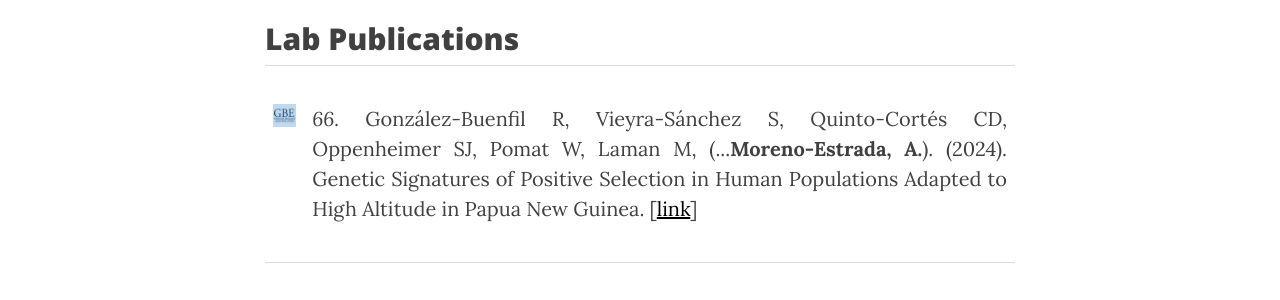
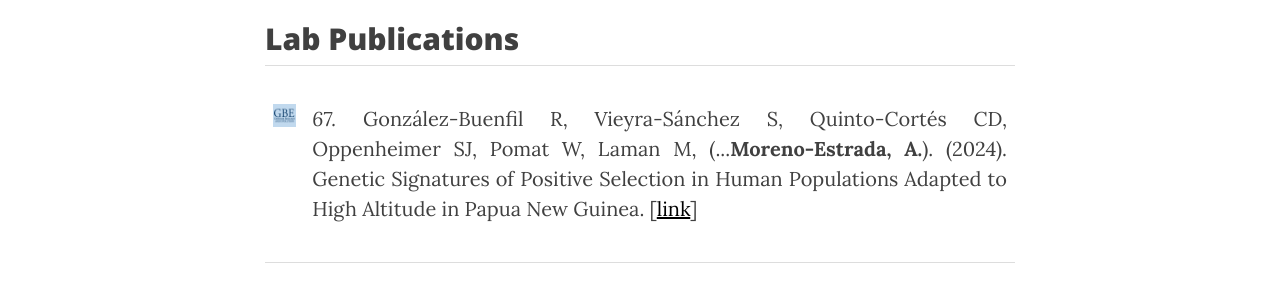
Before and after one commit to milkshakeplustip/milkshakeplustip.github.io, a Jekyll site: the page built from publications.html, in a window 1280 px wide and 900 px high, scrolled down 854 px. Shown: the part 154-454 px from the top of the window. Built offline with Jekyll 4.4.1, drawn with Linux system fonts in a browser that asks for light colours; nearby versions of some CDN libraries.

Commit message:
Update publications.html

```diff
--- a/publications.html
+++ b/publications.html
@@ -10,7 +10,7 @@
 <table style="width:100%">
 
 	      <td><p style="text-align:justify"><img src="/img/publications/GBE.png" alt="AJHG" height="200" width="200"></p></td>
-	      <td><p style="text-align:justify"><i>66.</i> González-Buenfil R, Vieyra-Sánchez S, Quinto-Cortés CD, Oppenheimer SJ, Pomat W, Laman M,</b> (...<b>Moreno-Estrada, A.</b>). (2024). Genetic Signatures of Positive Selection in Human Populations Adapted to High Altitude in Papua New Guinea. [<a href="https://doi.org/10.1093/gbe/evae161">link</a>]</td>
+	      <td><p style="text-align:justify"><i>67.</i> González-Buenfil R, Vieyra-Sánchez S, Quinto-Cortés CD, Oppenheimer SJ, Pomat W, Laman M,</b> (...<b>Moreno-Estrada, A.</b>). (2024). Genetic Signatures of Positive Selection in Human Populations Adapted to High Altitude in Papua New Guinea. [<a href="https://doi.org/10.1093/gbe/evae161">link</a>]</td>
        </tr>
        <tr>
 
```
